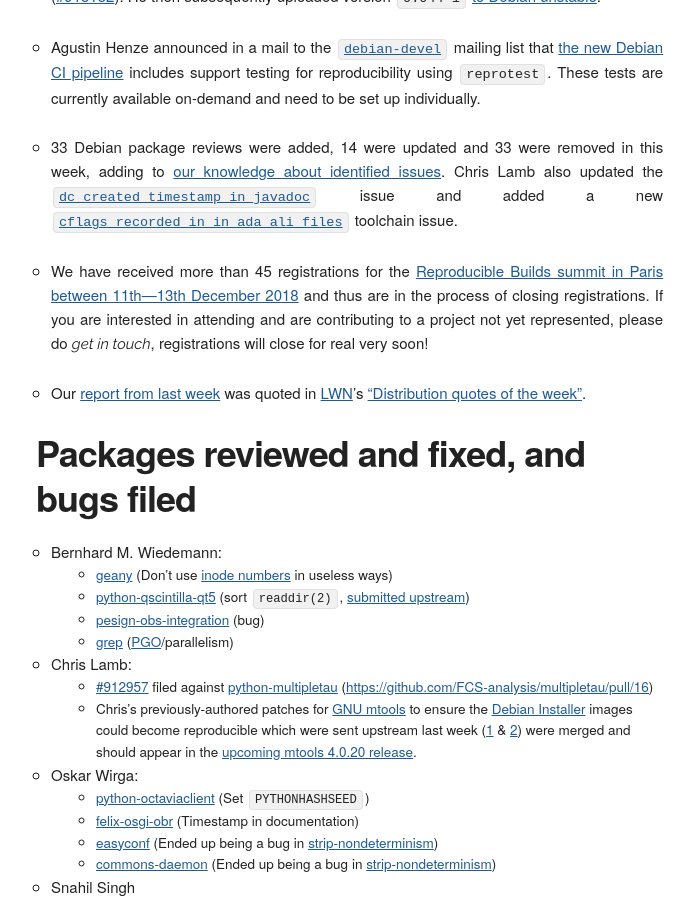
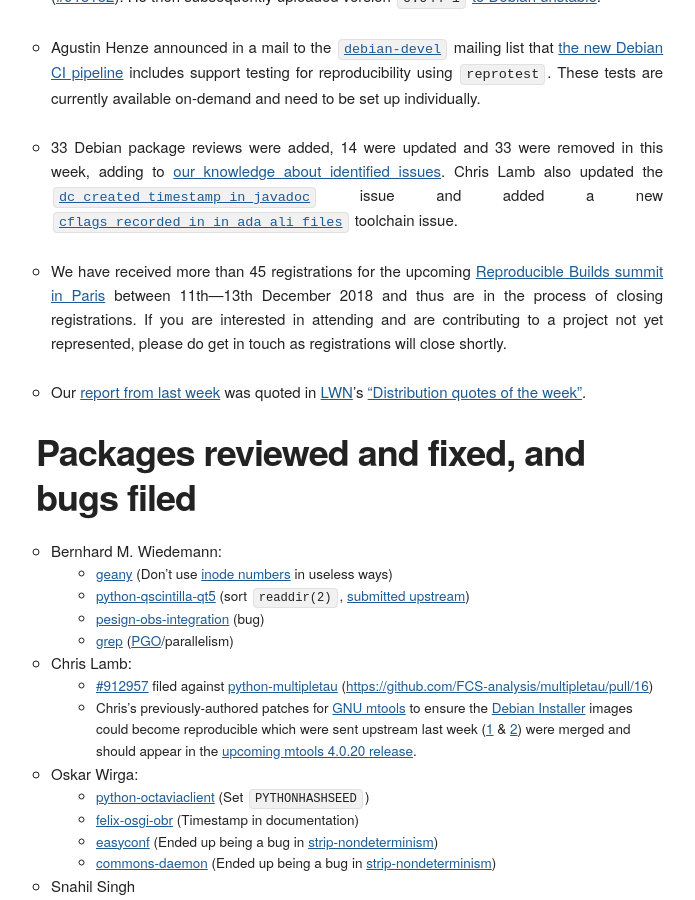
Before and after one commit to prototypefund/reproducible-website, a Jekyll site: the page built from _blog/posts/185.md, in a window 1280 px wide and 900 px high, scrolled down 1757 px. Shown: the whole window, without its empty margins (124-819 px from the left). Built offline with Jekyll 4.4.1, drawn with Linux system fonts in a browser that asks for light colours; some web fonts are replaced.

Commit message:
Tidy grammar of summit registration paragraph.

```diff
--- a/_blog/posts/185.md
+++ b/_blog/posts/185.md
@@ -33,7 +33,7 @@
 
 * 33 Debian package reviews were added, 14 were updated and 33 were removed in this week, adding to [our knowledge about identified issues](https://tests.reproducible-builds.org/debian/index_issues.html). Chris Lamb also updated the [`dc_created_timestamp_in_javadoc`](https://salsa.debian.org/reproducible-builds/reproducible-notes/commit/1b314210) issue and added a new [`cflags_recorded_in_in_ada_ali_files`](https://salsa.debian.org/reproducible-builds/reproducible-notes/commit/f3c2f1be) toolchain issue.
 
-* We have received more than 45 registrations for the [Reproducible Builds summit in Paris between 11th—13th December 2018](https://reproducible-builds.org/events/paris2018/) and thus are in the process of closing registrations. If you are interested in attending and are contributing to a project not yet represented, please do *get in touch*, registrations will close for real very soon!
+* We have received more than 45 registrations for the upcoming [Reproducible Builds summit in Paris](https://reproducible-builds.org/events/paris2018/) between 11th—13th December 2018 and thus are in the process of closing registrations. If you are interested in attending and are contributing to a project not yet represented, please do get in touch as registrations will close shortly.
 
 * Our [report from last week](https://reproducible-builds.org/blog/posts/184/) was quoted in [LWN](https://lwn.net/)'s ["Distribution quotes of the week"](https://lwn.net/Articles/770530/).
 
```
